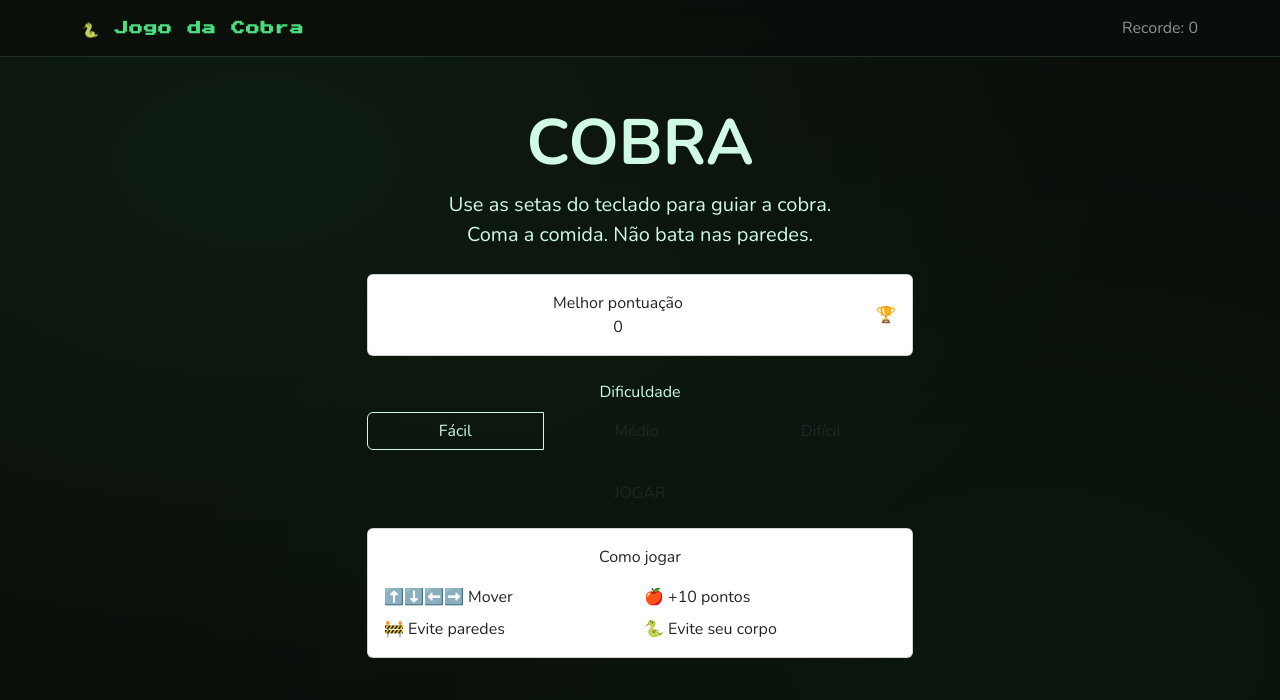
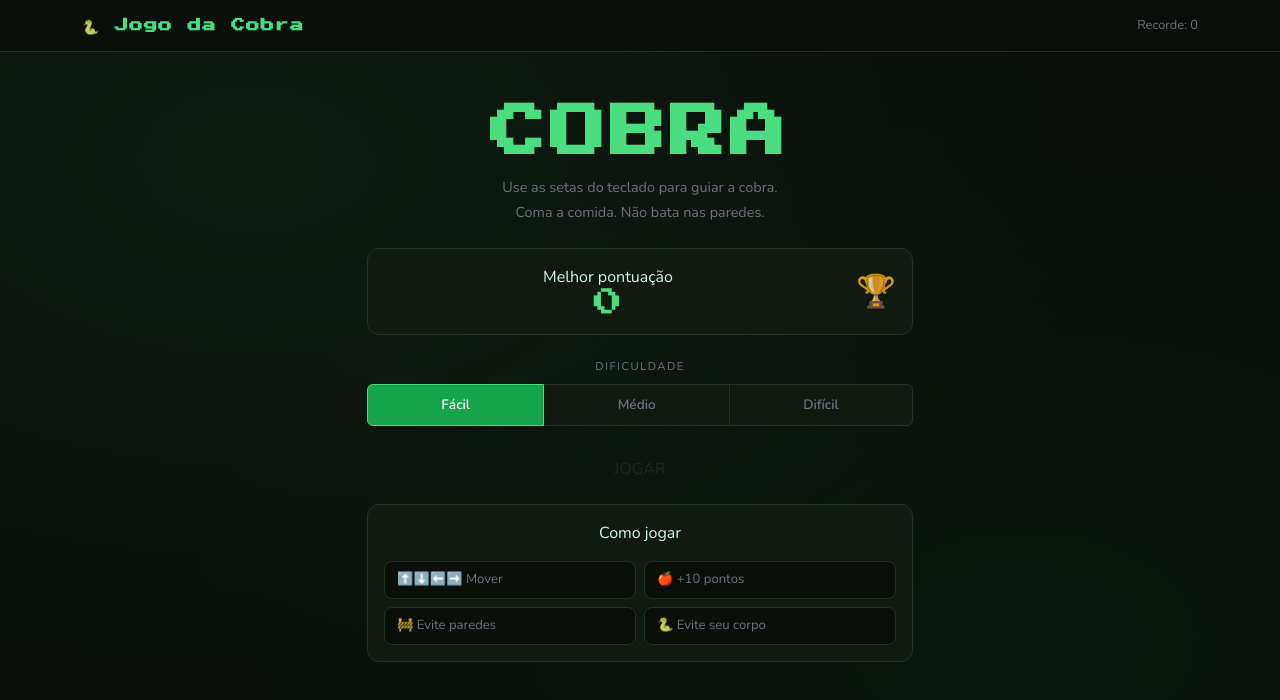
Before and after one commit to alicelfernandes-ai/snake_games, a plain HTML site: page index.html in a window 1280 px wide. Both pictures are taken after a click on the radio button "Fácil". Drawn offline with nearby package versions, Linux system fonts and the light colour scheme.

Commit message:
atualizacao

```diff
--- a/index.css
+++ b/index.css
@@ -11,7 +11,7 @@
 
 }
 
-{
+*{
     box-sizing: border-box;
     margin: 0;
     padding: 0;
@@ -41,3 +41,118 @@ body{
     color: var(--verde) !important;
     letter-spacing: 1px;
 }
+
+.navbar-text{
+    font-size: 0.8rem;
+    color: var(--esmaecido);
+}
+
+/*titulo*/
+
+.titulo-jogo{
+    font-family: "Press Start 2P", monospace;
+    font-size: clamp(2rem, 8vw, 3.5rem) !important;
+    color: var(--verde);
+    text-shadow: none00 20px rgba(74,222,128,0.5), 0 0 60px rgba(22,163,74,0.02);
+    line-height: 1.2;
+    letter-spacing: 4px;
+}
+
+.subtitulo{
+    color: var(--esmaecido);
+    font-size: 0.9rem;
+    line-height: 1.7;
+}
+
+.card-recorde,
+.card-instrucoes{
+    background: var(--fundo-card);
+    border: 1px solid var(--borda);
+    border-radius: 12px;
+    color: var(--texto);
+}
+
+.label-caard{
+    font-size: 0.7rem;
+    text-transform: uppercase;
+    letter-spacing: 1.5px;
+    color: var(--esmaecido);
+    margin-bottom: 4px;
+}
+
+.valor-recorde{
+    font-family: "Press Start 2P", monospace;
+    font-size: 1.8rem;
+    color: var(--verde);
+    line-height: 1;
+}
+
+.icone-trofeu{
+    font-size: 2rem;
+    opacity: 0.8;
+}
+
+/*dificuldade*/
+
+.label-secao{
+    font-size: 0.7rem;
+    text-transform: uppercase;
+    letter-spacing: 1.5px;
+    color: var(--esmaecido)
+}
+
+.btn-outline-dif{
+    background: var(--fundo-card);
+    border-color: var(--borda);
+    color: var(--esmaecido);
+    font-weight: 600;
+    font-size: 0.85rem;
+    padding: 10px;
+    transition: all 0.2s;
+}
+
+.btn-check:checked + .btn-outline-dif{
+    background: var(--verde-escuro);
+    border-color: var(--verde);
+    color: #ffffff;
+}
+
+.btn-outline-dif:hover{
+    background: #1a2e1a !important;
+    border-color: var(--verde) !important;
+    color: var(--verde) !important;
+
+}
+
+.btn-jogar{
+    font-family: "Press Start 2P", monospace;
+    font-size: 0.85rem;
+    background: var(--verde) ;
+    color: #0a0f0a;
+    border: none;
+    border-radius: 10px;
+    padding: 16px;
+    letter-spacing: 2px;
+    text-decoration: none;
+    display: block;
+    transition: all 0.2s;
+    box-shadow: 0 0 24px rgba(74,222,128,0.03);
+}
+
+.btn-jogar:hover{
+    background: #86efac ;
+    color: #0a0f0a;
+    box-shadow: 0 0 40px rgba(74,222,128,0.05);
+    transform: translateY(-2px);
+}
+
+/*instruções*/
+.instrucao-item{
+    background: #0a0f0a;
+    border: 1px solid var(--borda);
+    border-radius: 8px;
+    padding: 8px 12px;
+    font-size: 0.82rem;
+    color: var(--esmaecido);
+
+}
```
